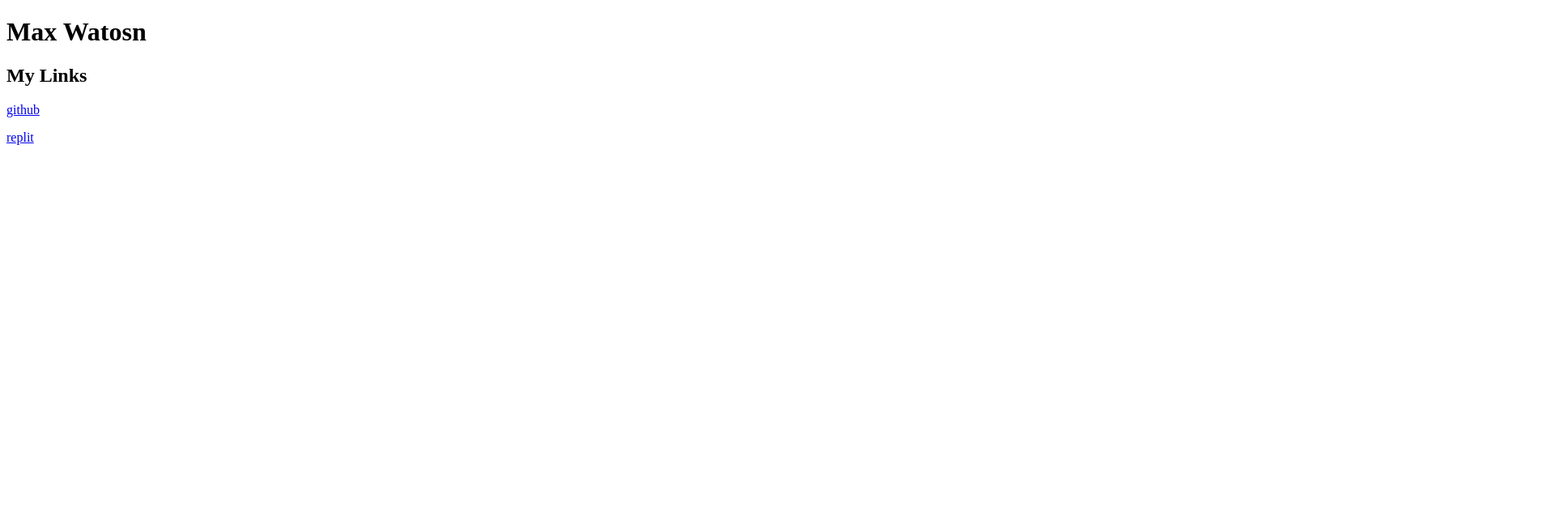
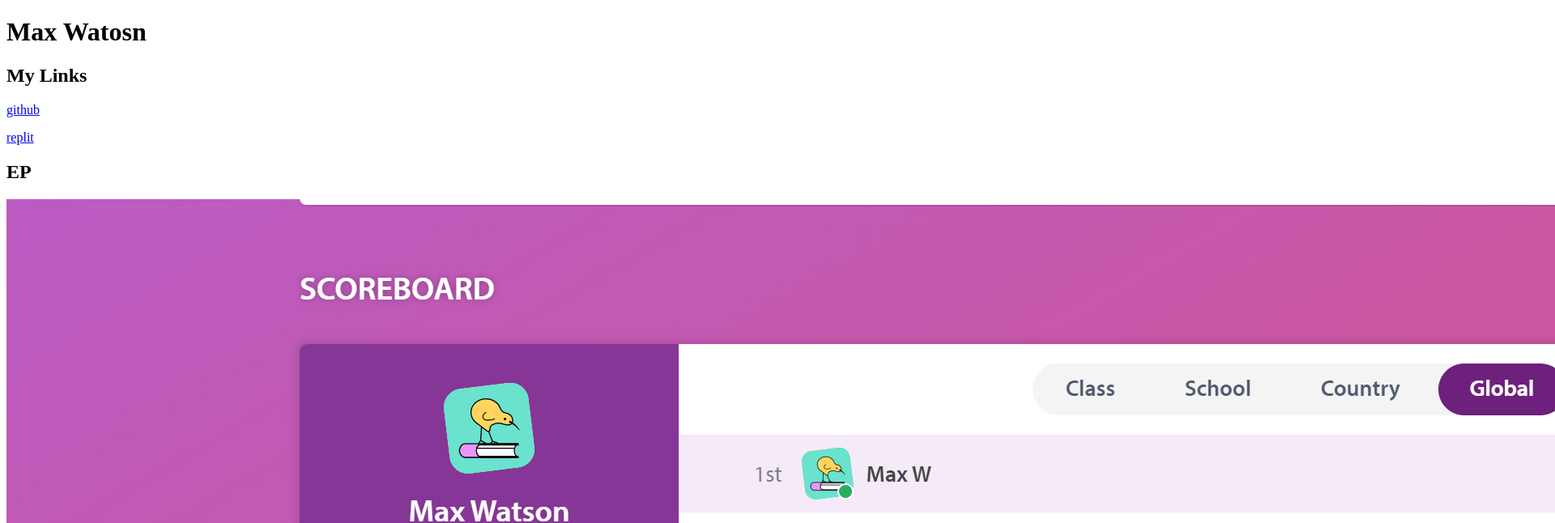
Before and after one commit to MaxWatosn27/MaxWatosn27.github.io, a plain HTML site: page index.html in a window 1280 px wide. Shown: the top 646 px of the page at 81% size, 1920 px wide, since content can reach past the window. Drawn offline with Linux system fonts and the light colour scheme.

Commit message:
Update index.html

```diff
--- a/index.html
+++ b/index.html
@@ -9,5 +9,7 @@
     <a href="https://github.com/MaxWatosn27">github</a>
     <p></p>
     <a href="https://replit.com/@MaxWatson3">replit</a>
+    <h2>EP</h2>
+    <img src="accounting v6.png"></img>
    </body>
 </html>
```
